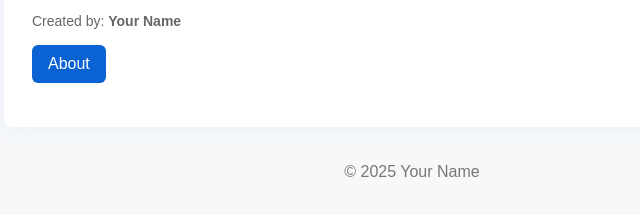
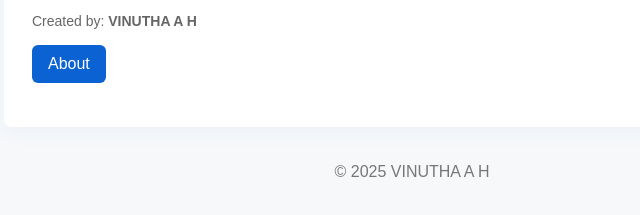
Before and after one commit to 2Vinutha/Brainwave_Matrix_interr_task2, a plain HTML site: page index.html in a window 1280 px wide. Shown: the part 387-602 px from the top of the page, 228-868 px from the left. Drawn offline with Linux system fonts and the light colour scheme.

Commit message:
Update index.html

```diff
--- a/index.html
+++ b/index.html
@@ -27,11 +27,11 @@
       <p>Open the public URL you will get after deployment (paste in browser).</p>
     </section>
 
-    <p class="small">Created by: <strong>Your Name</strong></p>
+    <p class="small">Created by: <strong>VINUTHA A H</strong></p>
     <p><a class="button" href="about.html">About</a></p>
   </main>
 
-  <footer class="footer">© <span id="year"></span> Your Name</footer>
+  <footer class="footer">© <span id="year"></span> VINUTHA A H</footer>
 
   <script>
     document.getElementById('year').innerText = new Date().getFullYear();
```
